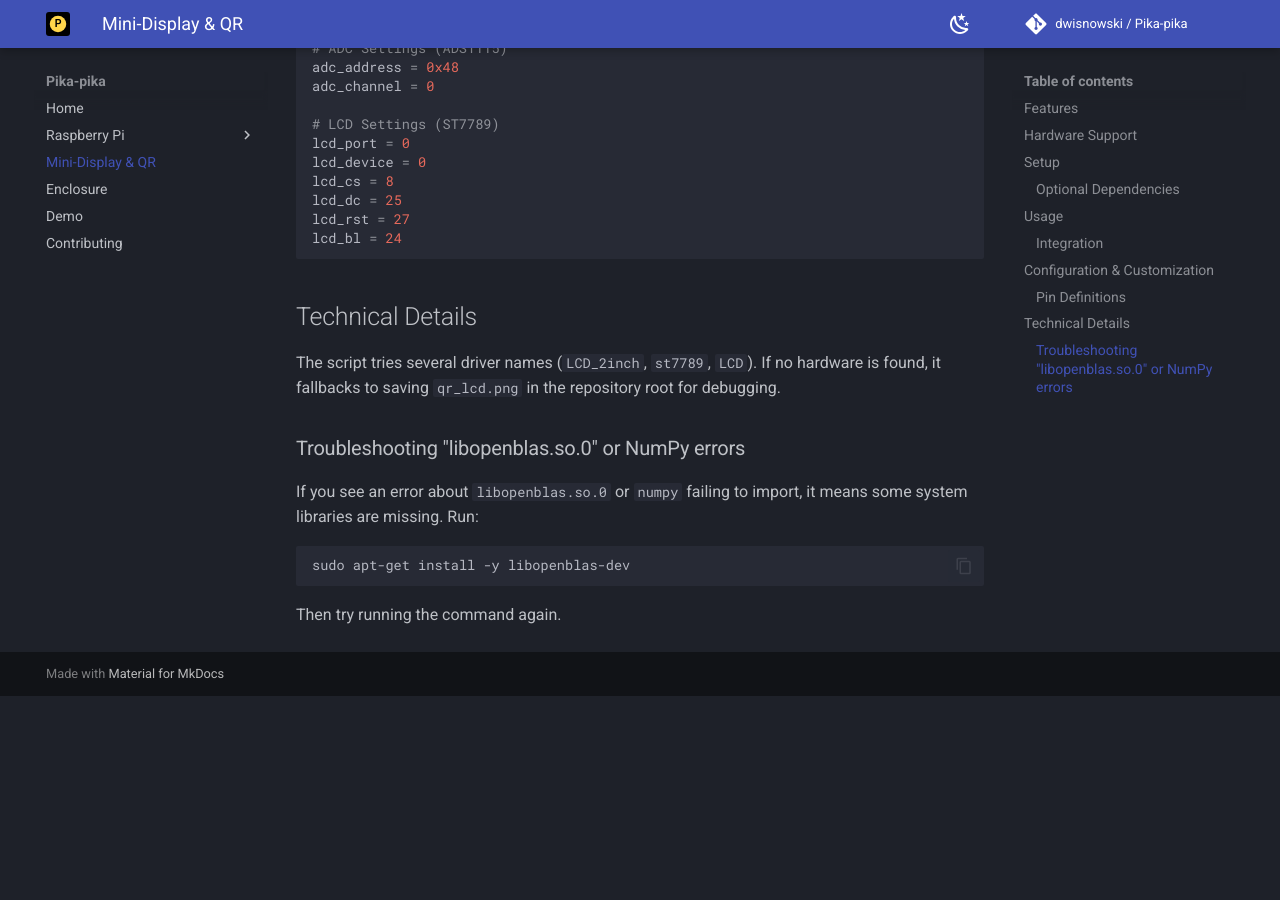
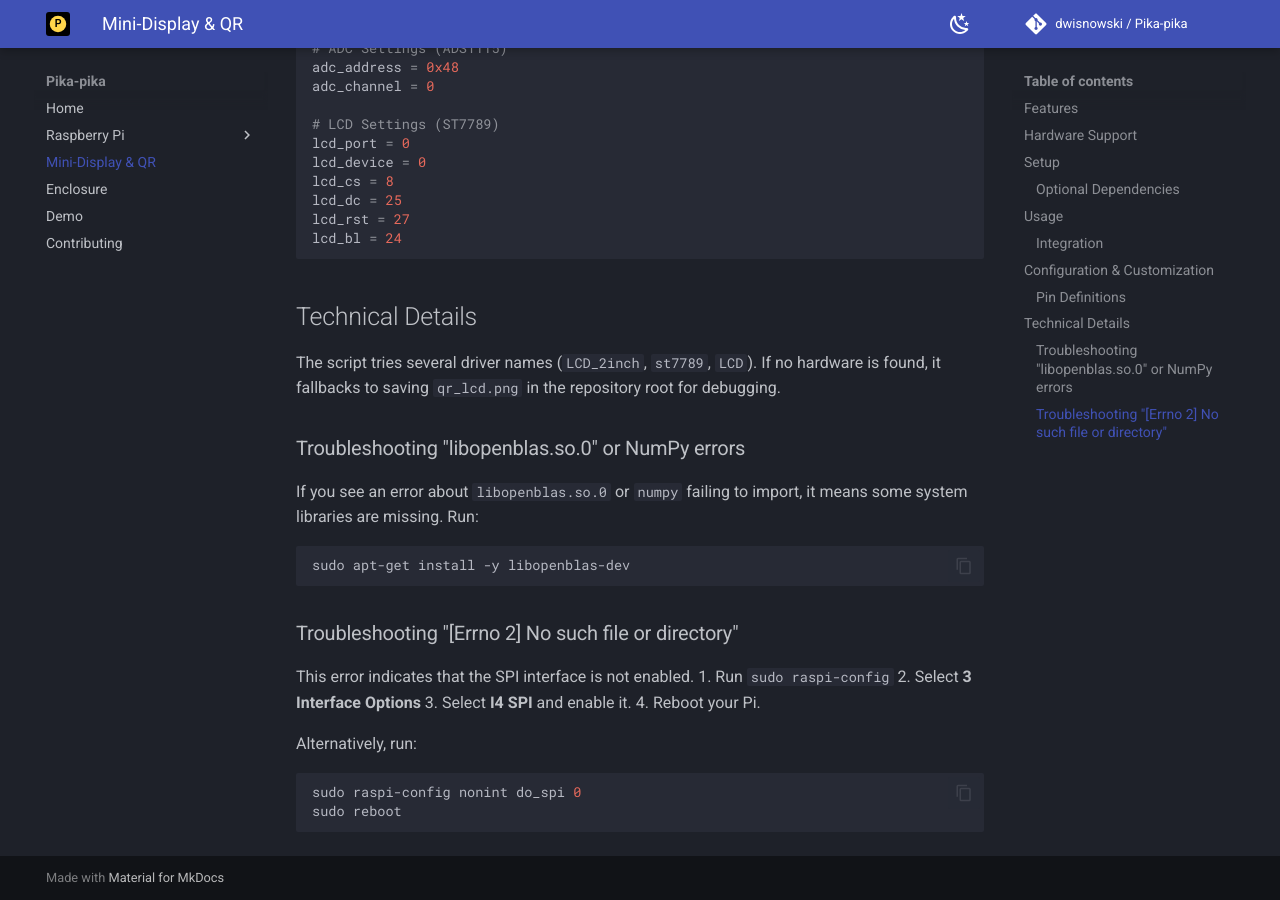
Before and after one commit to dwisnowski/Pika-pika, an MkDocs documentation site: the page built from docs/mini-display.md, in a window 1280 px wide and 900 px high, scrolled down 1486 px. Built offline with MkDocs 1.6.1 and Material for MkDocs 9.7.7, drawn with Linux system fonts in a browser that asks for light colours; comment, search, counter and statistics services are not loaded; before the commit the page ends 2182 px from its top, so only the background shows below that.

Commit message:
mini display fixes

````diff
--- a/docs/mini-display.md
+++ b/docs/mini-display.md
@@ -69,4 +69,16 @@ If you see an error about `libopenblas.so.0` or `numpy` failing to import, it me
 ```bash
 sudo apt-get install -y libopenblas-dev
 ```
-Then try running the command again.
+
+### Troubleshooting "[Errno 2] No such file or directory"
+This error indicates that the SPI interface is not enabled.
+1. Run `sudo raspi-config`
+2. Select **3 Interface Options**
+3. Select **I4 SPI** and enable it.
+4. Reboot your Pi.
+
+Alternatively, run:
+```bash
+sudo raspi-config nonint do_spi 0
+sudo reboot
+```
````
Also changed, not shown: docs/setup-pi.md (+5 -1 lines), 2 other files.
